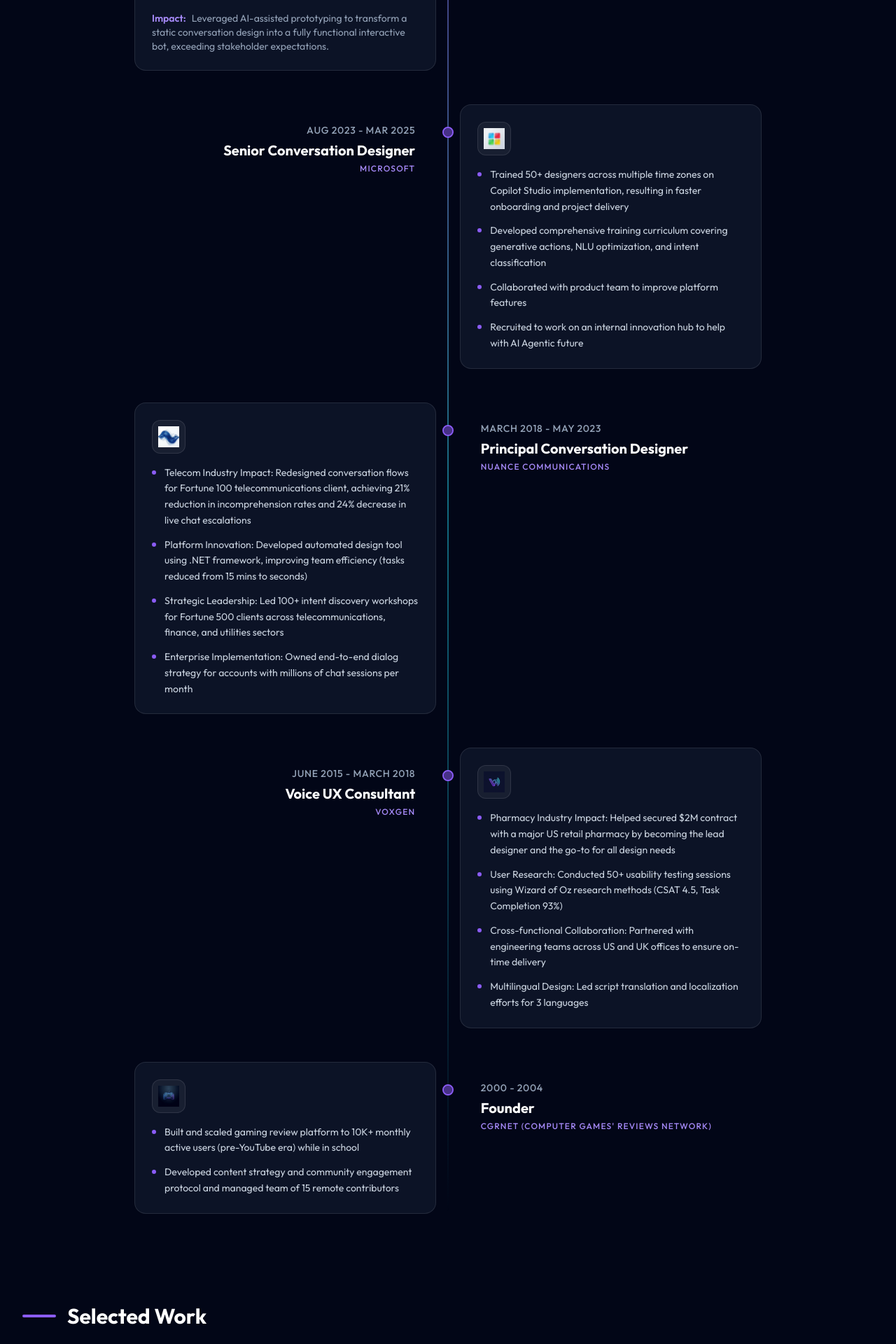
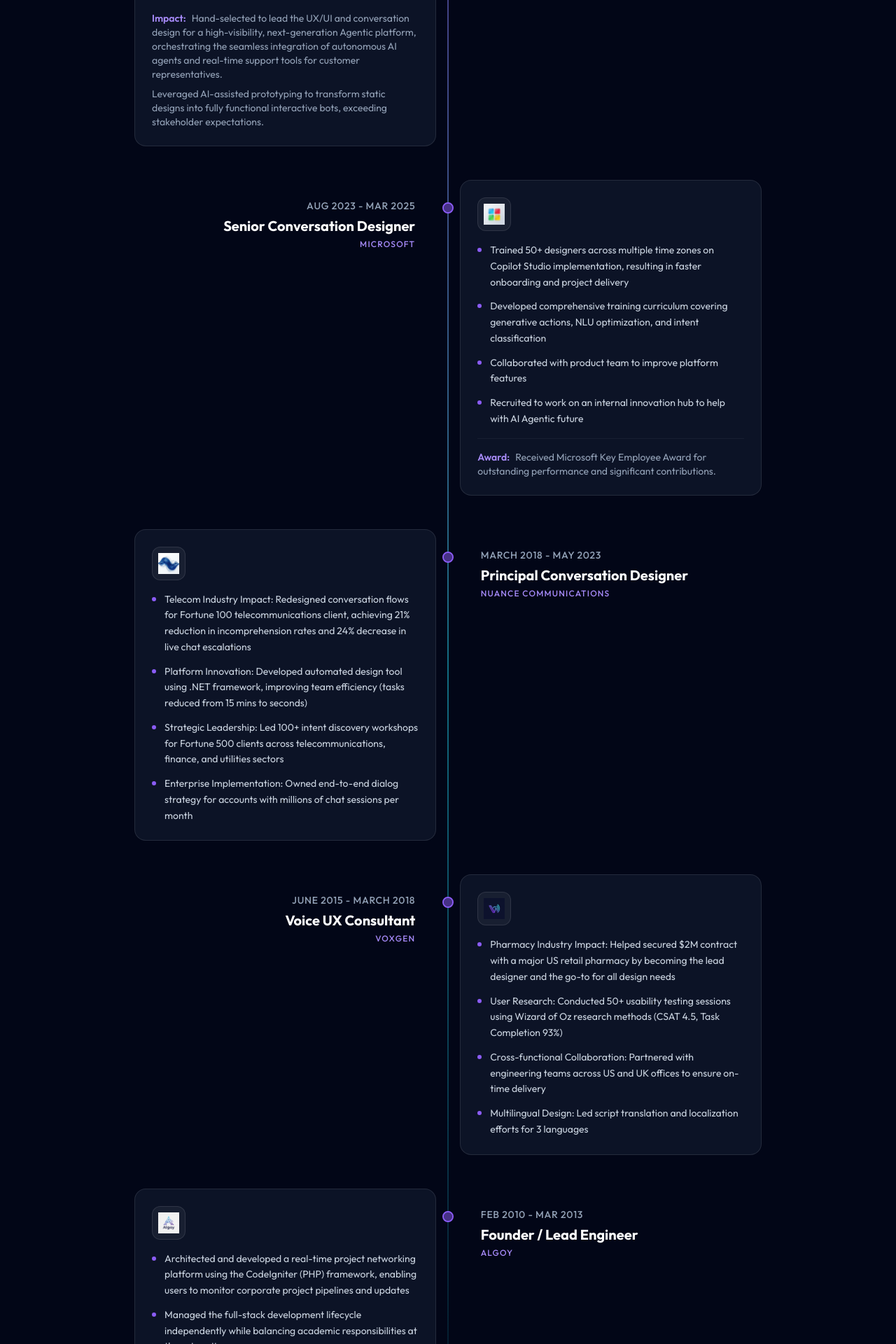
Before and after one commit to theuxfactor/arungeorge_v2, a React (Vite) app: page / in a window 1280 px wide. Shown: the part 2300-4220 px from the top of the page at 70% size. Built offline with nearby package versions, Linux system fonts and the light colour scheme.

Commit message:
feat: update resume with algoy entry, award labels, and refined coda journey

```diff
--- a/src/App.jsx
+++ b/src/App.jsx
@@ -49,19 +49,19 @@ It operates on a "Zero-Friction" model: No login is required. Users simply type
         },
         {
           phase: "Orchestrate",
-          description: "The Orchestrator validates the intent and extracts keywords (genre: synthwave, mood: dark/focus)."
+          description: "The Orchestrator validates the intent (Safety Check) and extracts parameters (genre: synthwave, mood: dark/focus)."
         },
         {
           phase: "Analyze",
-          description: "The Analyst converts this to a query, hits the YouTube API, and retrieves a high-quality video ID."
+          description: "The Analyst queries Last.fm to identify top-rated tracks matching those tags, then hits the YouTube API to retrieve the highest-quality video ID for the best match."
         },
         {
           phase: "Enrich",
-          description: "The Storyteller identifies that this artist is known for sci-fi soundtracks and passes that context along."
+          description: "The Storyteller scans Genius data to find the narrative hook (e.g., \"This artist soundtracked the movie Drive\")."
         },
         {
           phase: "Output",
-          description: "Coda replies: \"I've queued up 'Nightcall'. It's a quintessential synthwave track synonymous with the 'Drive' aesthetic.\" -> Music Card appears and plays automatically."
+          description: "Coda replies: \"I've queued up 'Nightcall'. It's a quintessential synthwave track synonymous with the 'Drive' aesthetic.\" → Music Card appears and plays automatically."
         }
       ]
     }
--- a/src/components/Resume.jsx
+++ b/src/components/Resume.jsx
@@ -4,6 +4,7 @@ import microsoftLogo from '../assets/logos/microsoft.png';
 import nuanceLogo from '../assets/logos/nuance.png';
 import voxgenLogo from '../assets/logos/voxgen.png';
 import cgrnetLogo from '../assets/logos/cgrnet.png';
+import algoyLogo from '../assets/logos/algoy.png';
 
 const Resume = () => {
     const experiences = [
@@ -19,7 +20,10 @@ const Resume = () => {
                 "Implementing generative AI capabilities for dynamic response generation and context aware interactions",
                 "Establishing conversation design standards and best practices for global implementation"
             ],
-            impact: "Leveraged AI-assisted prototyping to transform a static conversation design into a fully functional interactive bot, exceeding stakeholder expectations."
+            impact: [
+                "Hand-selected to lead the UX/UI and conversation design for a high-visibility, next-generation Agentic platform, orchestrating the seamless integration of autonomous AI agents and real-time support tools for customer representatives.",
+                "Leveraged AI-assisted prototyping to transform static designs into fully functional interactive bots, exceeding stakeholder expectations."
+            ]
         },
         {
             company: "Microsoft",
@@ -32,7 +36,9 @@ const Resume = () => {
                 "Developed comprehensive training curriculum covering generative actions, NLU optimization, and intent classification",
                 "Collaborated with product team to improve platform features",
                 "Recruited to work on an internal innovation hub to help with AI Agentic future"
-            ]
+            ],
+            impact: "Received Microsoft Key Employee Award for outstanding performance and significant contributions.",
+            impactLabel: "Award"
         },
         {
             company: "Nuance Communications",
@@ -58,6 +64,17 @@ const Resume = () => {
                 "User Research: Conducted 50+ usability testing sessions using Wizard of Oz research methods (CSAT 4.5, Task Completion 93%)",
                 "Cross-functional Collaboration: Partnered with engineering teams across US and UK offices to ensure on-time delivery",
                 "Multilingual Design: Led script translation and localization efforts for 3 languages"
+            ]
+        },
+        {
+            company: "Algoy",
+            role: "Founder / Lead Engineer",
+            period: "Feb 2010 - Mar 2013",
+            location: "University Project",
+            logo: algoyLogo,
+            description: [
+                "Architected and developed a real-time project networking platform using the CodeIgniter (PHP) framework, enabling users to monitor corporate project pipelines and updates",
+                "Managed the full-stack development lifecycle independently while balancing academic responsibilities at the university"
             ]
         },
         {
@@ -141,11 +158,17 @@ const Resume = () => {
                                     </ul>
 
                                     {exp.impact && (
-                                        <div className="mt-4 pt-4 border-t border-white/5">
-                                            <p className="text-sm italic text-slate-400">
-                                                <span className="text-violet-400 font-semibold not-italic mr-2">Impact:</span>
-                                                {exp.impact}
-                                            </p>
+                                        <div className="mt-4 pt-4 border-t border-white/5 space-y-3">
+                                            <div className="text-sm italic text-slate-400">
+                                                <span className="text-violet-400 font-semibold not-italic mr-2">{exp.impactLabel || "Impact"}:</span>
+                                                {Array.isArray(exp.impact) ? (
+                                                    exp.impact.map((p, i) => (
+                                                        <p key={i} className={i > 0 ? "mt-2" : "inline"}>{p}</p>
+                                                    ))
+                                                ) : (
+                                                    <span>{exp.impact}</span>
+                                                )}
+                                            </div>
                                         </div>
                                     )}
                                 </div>
```
Also changed, not shown: src/assets/logos/algoy.png (added).
